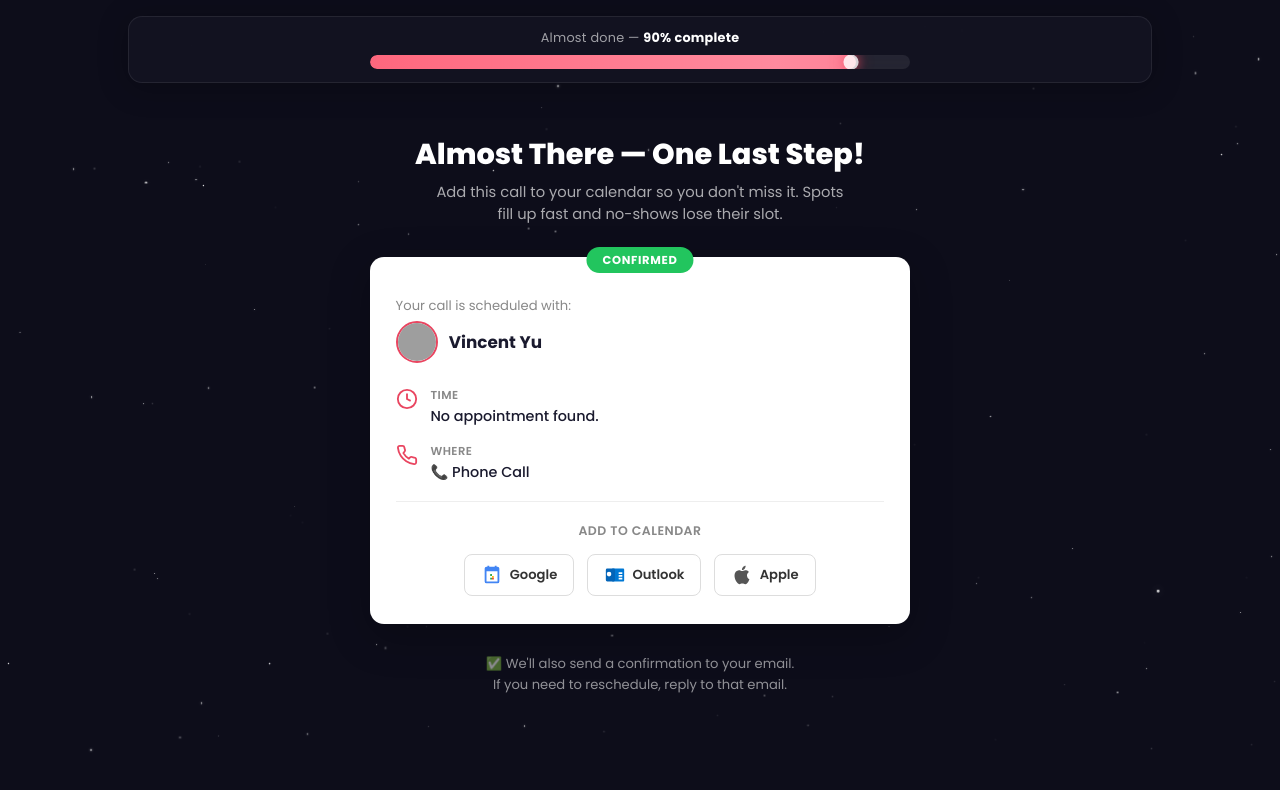
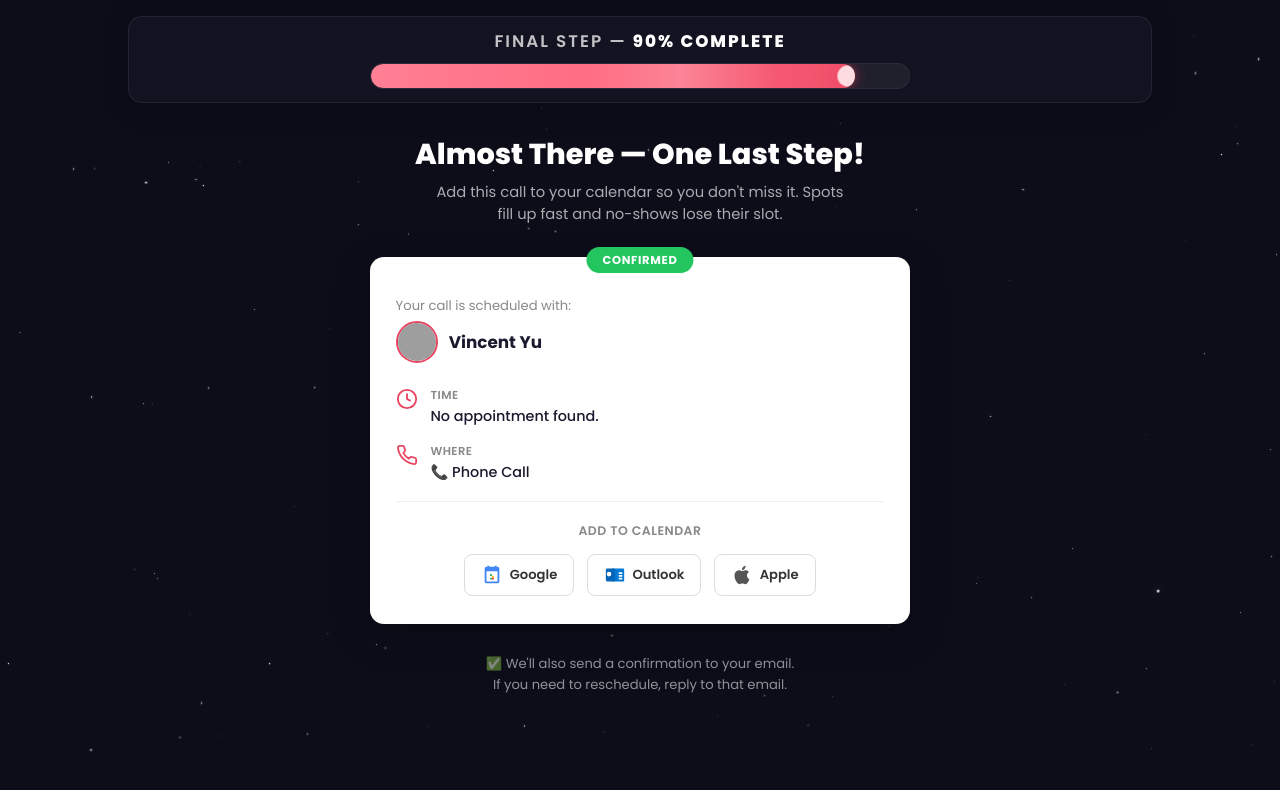
Before and after one commit to vincentyu412-svg/nava-marketing-website, a website: page public/booking-confirmation.html in a window 1280 px wide. Drawn offline with Linux system fonts and the light colour scheme; grey boxes are pictures that could not be loaded.

Commit message:
FINAL STEP label, bigger text, thicker bar with flowing light streak

```diff
--- a/public/assets/css/styles.css
+++ b/public/assets/css/styles.css
@@ -3041,25 +3041,28 @@ img {
 }
 
 .bc-bar__label {
-    font-size: 0.8rem;
-    color: rgba(255, 255, 255, 0.6);
-    margin-bottom: 0.4rem;
+    font-size: 1.05rem;
+    color: rgba(255, 255, 255, 0.75);
+    margin-bottom: 0.5rem;
     text-align: center;
-    letter-spacing: 0.02em;
+    letter-spacing: 0.12em;
+    font-weight: 600;
+    text-transform: uppercase;
 }
 
 .bc-bar__label strong {
     color: #fff;
-    font-weight: 700;
+    font-weight: 800;
 }
 
 .bc-bar__track {
     width: 100%;
-    height: 14px;
-    background: rgba(255, 255, 255, 0.08);
+    height: 26px;
+    background: rgba(255, 255, 255, 0.06);
     border-radius: 20px;
     overflow: hidden;
     position: relative;
+    border: 1px solid rgba(255, 255, 255, 0.06);
 }
 
 .bc-bar__fill {
@@ -3069,9 +3072,23 @@ img {
     background-size: 300% 100%;
     border-radius: 20px;
     animation: bc-fill-in 1.4s cubic-bezier(0.22, 1, 0.36, 1) forwards,
-               bc-shimmer 3s ease-in-out 1.4s infinite;
+               bc-shimmer 2.5s linear 1.4s infinite;
     position: relative;
-    box-shadow: 0 0 12px rgba(233, 69, 96, 0.4), 0 0 4px rgba(233, 69, 96, 0.2);
+    box-shadow: 0 0 16px rgba(233, 69, 96, 0.45), 0 0 6px rgba(233, 69, 96, 0.25);
+    overflow: hidden;
+}
+
+/* Flowing light streak across the fill */
+.bc-bar__fill::before {
+    content: '';
+    position: absolute;
+    top: 0;
+    left: -60%;
+    width: 40%;
+    height: 100%;
+    background: linear-gradient(90deg, transparent, rgba(255, 255, 255, 0.35), transparent);
+    animation: bc-flow 2.2s ease-in-out 1.6s infinite;
+    border-radius: 20px;
 }
 
 /* Glowing dot at the end of the fill */
@@ -3081,11 +3098,11 @@ img {
     right: -1px;
     top: 50%;
     transform: translateY(-50%);
-    width: 12px;
-    height: 12px;
+    width: 16px;
+    height: 16px;
     background: #fff;
     border-radius: 50%;
-    box-shadow: 0 0 8px rgba(233, 69, 96, 0.8), 0 0 16px rgba(233, 69, 96, 0.4);
+    box-shadow: 0 0 10px rgba(233, 69, 96, 0.9), 0 0 20px rgba(233, 69, 96, 0.5);
     animation: bc-pulse 2s ease-in-out 1.6s infinite;
 }
 
@@ -3100,9 +3117,15 @@ img {
     100% { background-position: 0% 50%; }
 }
 
+@keyframes bc-flow {
+    0%   { left: -60%; opacity: 0; }
+    20%  { opacity: 1; }
+    100% { left: 120%; opacity: 0; }
+}
+
 @keyframes bc-pulse {
     0%, 100% { opacity: 1; transform: translateY(-50%) scale(1); }
-    50%      { opacity: 0.7; transform: translateY(-50%) scale(1.4); }
+    50%      { opacity: 0.7; transform: translateY(-50%) scale(1.5); }
 }
 
 /* Heading */
@@ -3275,9 +3298,9 @@ img {
 @media (max-width: 600px) {
     .bc-page { padding-top: 4.5rem; }
     .bc-bar { width: 92%; padding: 0.55rem 1.2rem 0.6rem; top: 0.6rem; }
-    .bc-bar__label { font-size: 0.72rem; }
-    .bc-bar__track { height: 10px; }
-    .bc-bar__fill::after { width: 10px; height: 10px; }
+    .bc-bar__label { font-size: 0.82rem; }
+    .bc-bar__track { height: 18px; }
+    .bc-bar__fill::after { width: 12px; height: 12px; }
     .bc-title { font-size: 1.35rem; }
     .bc-card { padding: 1.4rem 1.2rem; }
     .bc-card__calendars { flex-direction: column; align-items: center; }
--- a/public/booking-confirmation.html
+++ b/public/booking-confirmation.html
@@ -18,7 +18,7 @@
     <!-- Floating progress bar -->
     <div class="bc-bar">
         <div class="bc-bar__inner">
-            <div class="bc-bar__label">Almost done — <strong>90% complete</strong></div>
+            <div class="bc-bar__label">FINAL STEP — <strong>90% COMPLETE</strong></div>
             <div class="bc-bar__track">
                 <div class="bc-bar__fill"></div>
             </div>
```
